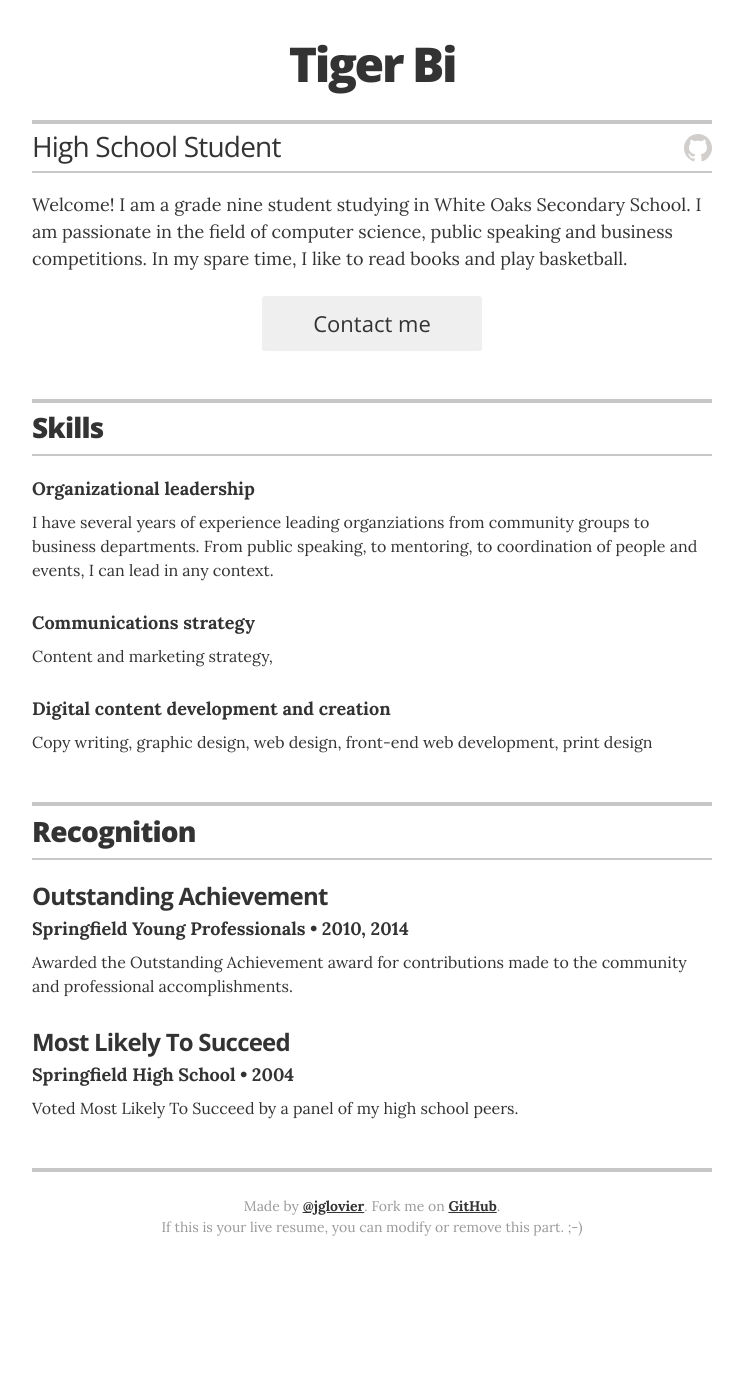
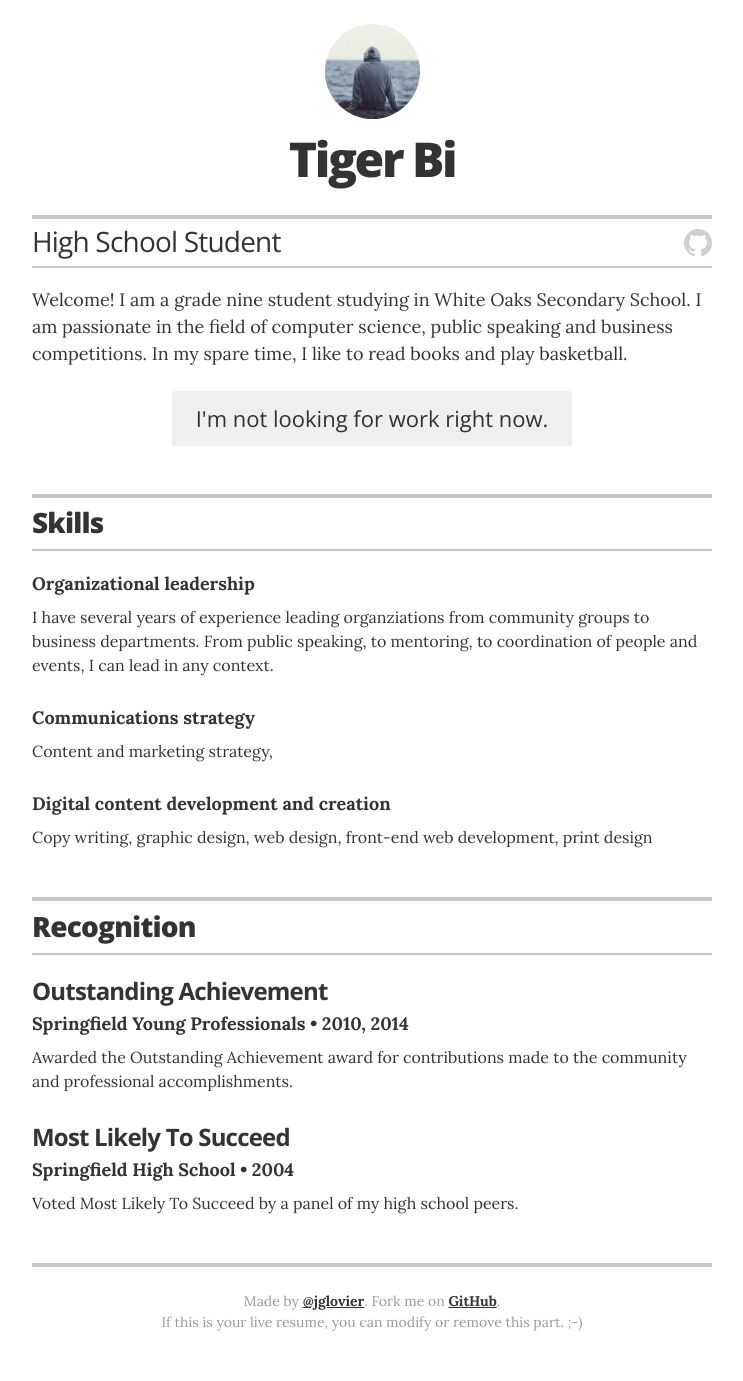
Before and after one commit to TigerBi/tigerbi.github.io, a Jekyll site: the page built from index.html, in a window 1280 px wide. Shown: the whole page, without its empty margins (268-1011 px from the left). Built offline with Jekyll 4.4.1, drawn with Linux system fonts in a browser that asks for light colours; before the commit the page ends 1286 px from its top, so only the background shows below that.

Commit message:
Update _config.yml

```diff
--- a/_config.yml
+++ b/_config.yml
@@ -9,7 +9,7 @@ sass:
   style: compressed
 
 # Resume settings
-resume_avatar:                  "false"
+resume_avatar:                  "true"
 resume_name:                    "Tiger Bi"
 resume_title:                   "High School Student"
 
@@ -29,7 +29,7 @@ resume_header_intro: "<p>Welcome! I am a grade nine student studying in White Oa
 # "no" to display an "I'm not looking for work" message,
 # or remove the resume_looking_for_work option entirely
 # to leave blank
-resume_looking_for_work:        "yes"
+resume_looking_for_work:        "no"
 
 # Decide which sections to use
 # comment out to hide
```
